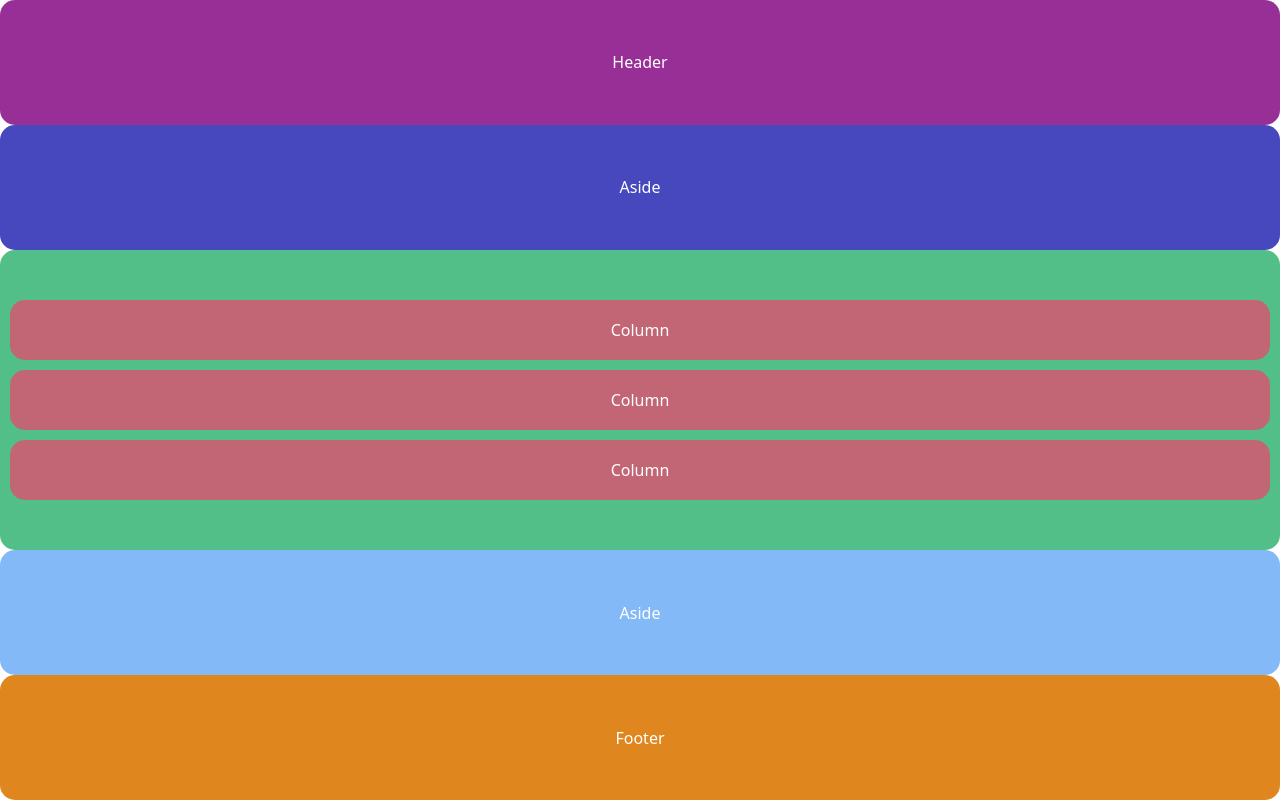
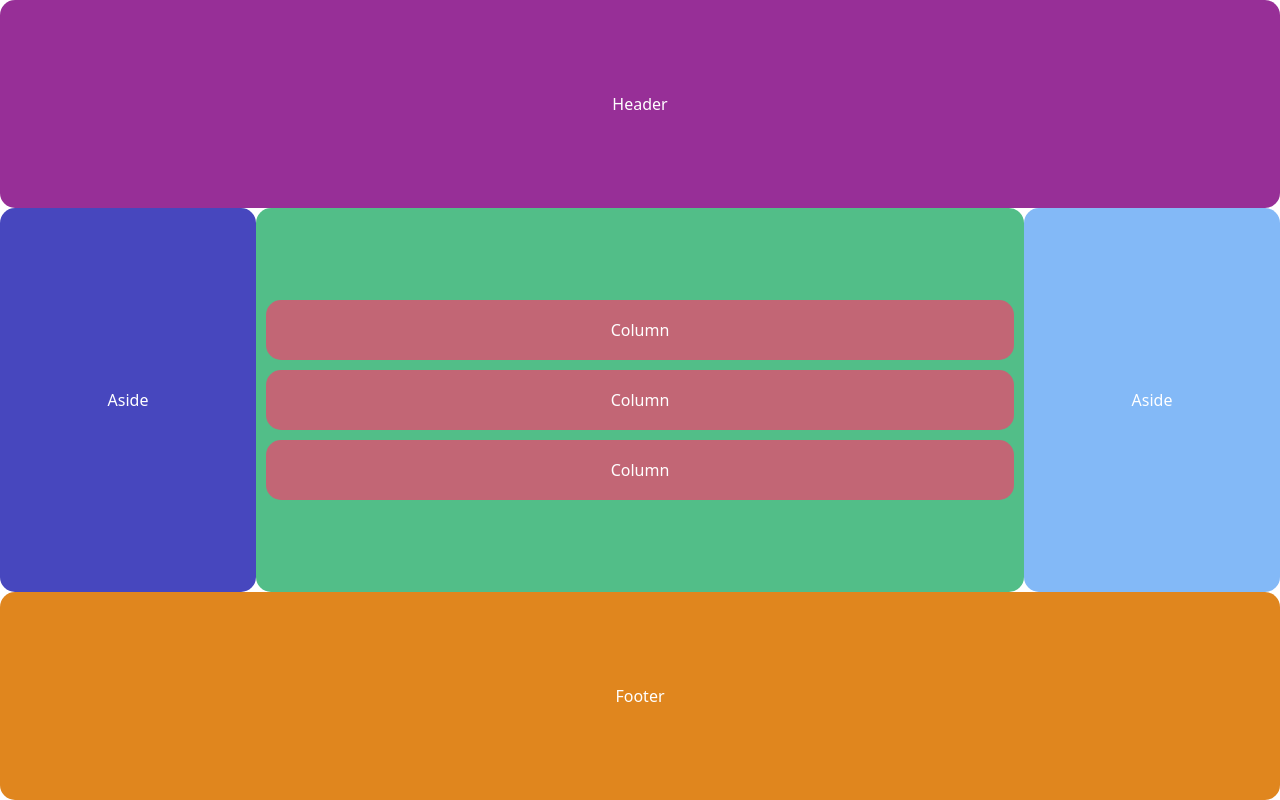
Before and after one commit to amandeee77/grid-wireframe-practice, a plain HTML site: page index.html in a window 1280 px wide. Drawn offline with Linux system fonts and the light colour scheme.

Commit message:
Refactor code structure for improved readability and maintainability

```diff
--- a/css/style.css
+++ b/css/style.css
@@ -19,7 +19,8 @@ header, aside, footer, main div {
     justify-content: center;
     align-items: center;
     text-align: center;
-    height: 100%;
+    height: auto;
+    width: 100%
 }
 
 /* Header */
@@ -95,3 +96,16 @@ footer {
     height: auto;
     margin: 0;
 }
+@media (min-width: 768px) {
+    body {
+        display: grid;
+        grid-template-areas:
+            "header header header"
+            "aside1 main aside2"
+            "footer footer footer";
+        grid-template-columns: 1fr 3fr 1fr;
+        grid-template-rows: auto auto auto;
+        width: 100vw;
+        height: 100vh;
+    }
+}
```
Also changed, not shown: desktop-wireframe.png (added).
